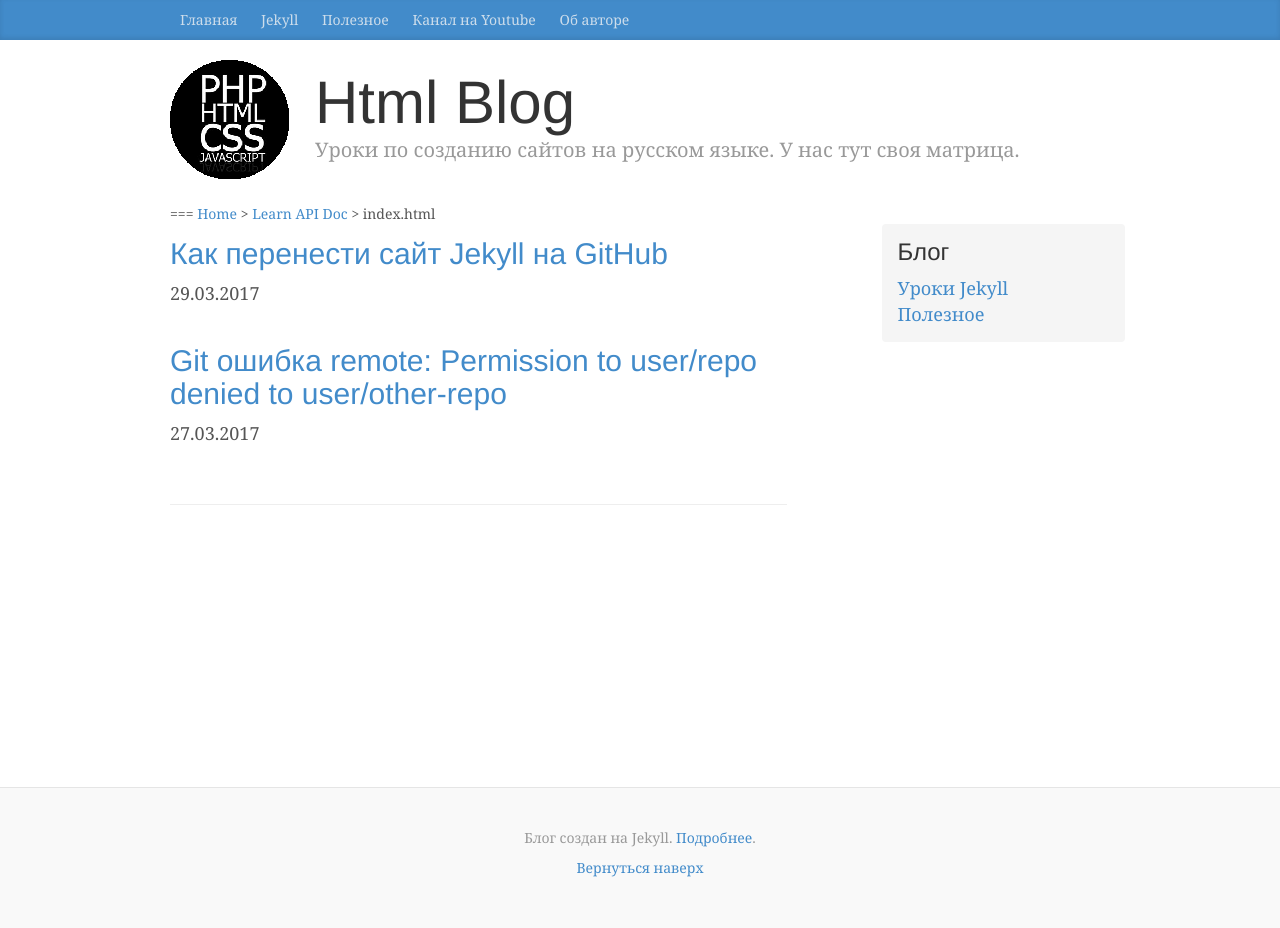
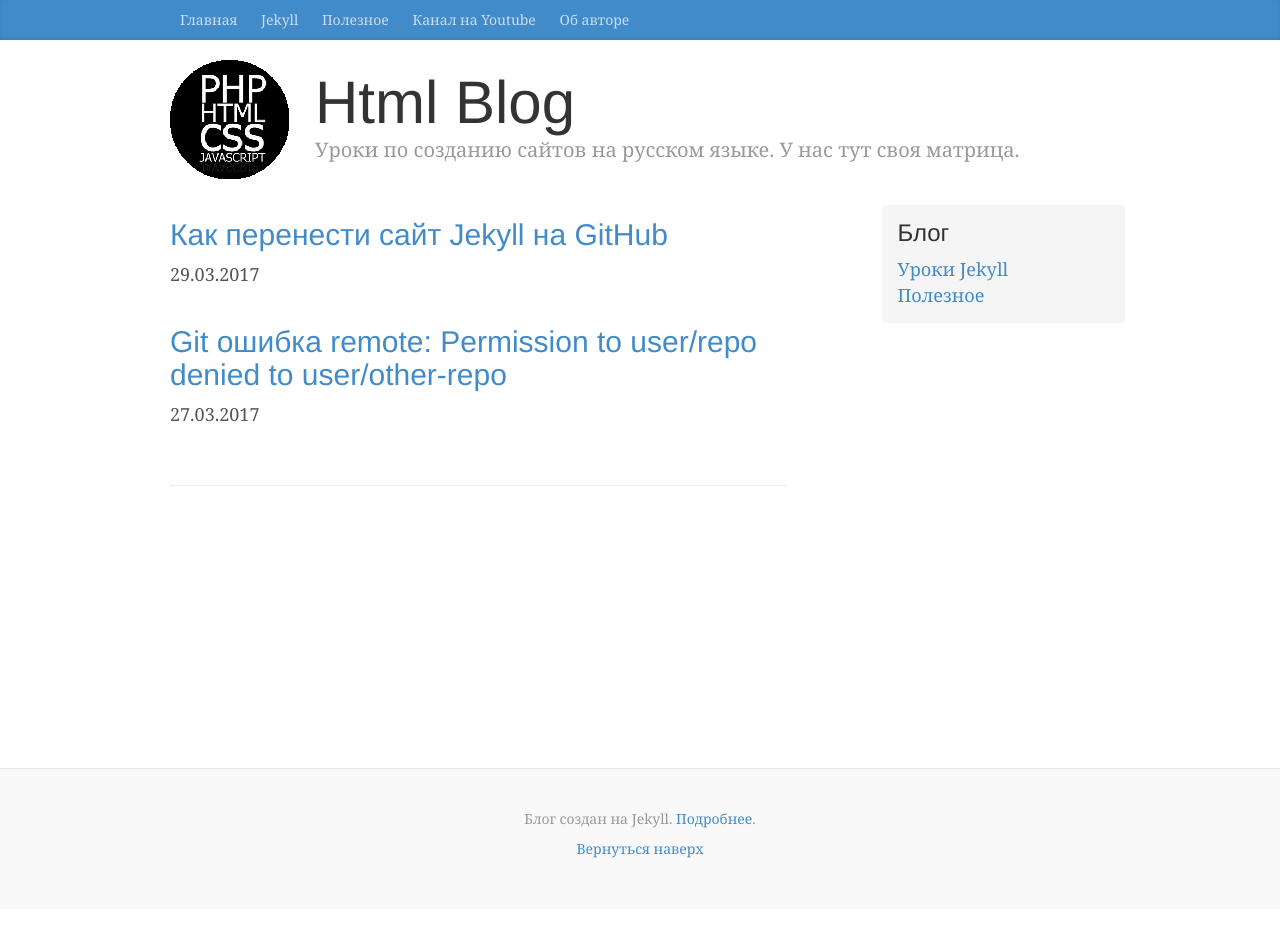
Before and after one commit to htmlblog/htmlblog.github.io, a Jekyll site: the page built from index.html, in a window 1280 px wide. Built offline with Jekyll 4.4.1, drawn with Linux system fonts in a browser that asks for light colours; the list of posts is cut into pages by our own code; comment, search, counter and statistics services are not loaded.

Commit message:
Update nav-breadcrumbs.html

```diff
--- a/_includes/nav-breadcrumbs.html
+++ b/_includes/nav-breadcrumbs.html
@@ -43,7 +43,3 @@
 
   </nav>
 {% endif %}
-
-===
-
-<a href="https://htmlblog.github.io" class="noCrossRef productSubtitle"> Home </a> > <a class="noCrossRef productSubtitle" href="{{site.url}}">Learn API Doc</a> > {{page.path | remove: "_docs/" | split: "/" | first }}
```
